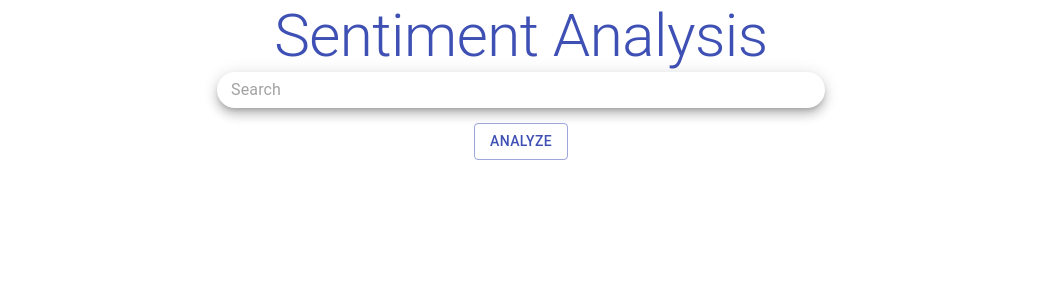
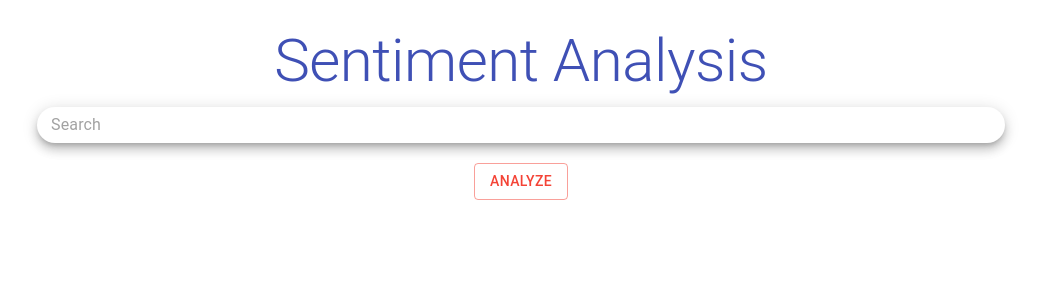
Before and after one commit to arunpandian7/Sentiment-Analysis, a React (Create React App) app in the folder react-frontend/: page / in a window 1280 px wide. Shown: the top 300 px of the page, without its empty margins (119-1160 px from the left). Built offline with nearby package versions, Linux system fonts and the light colour scheme.

Commit message:
UPDATED UI Tweaks

```diff
--- a/react-frontend/src/App.js
+++ b/react-frontend/src/App.js
@@ -1,7 +1,7 @@
 import React from "react";
 
 import Chart from "react-apexcharts";
-import { Typography } from "@material-ui/core";
+import { Typography, Grid } from "@material-ui/core";
 import Styles from "./App.module.css";
 import InputBase from "@material-ui/core/InputBase";
 import Button from "@material-ui/core/Button";
@@ -17,7 +17,7 @@ class App extends React.Component {
     tweets : [],
     series: [44, 55, 41],
     options: {
-      colors: ["#F7464A", "#46BFBD", "#FDB45C"],
+      colors: ["#46BFBD", "#F7464A",  "#FDB45C"],
       labels: ["Positive", "Negative", "Neutral"],
       plotOptions: {
         pie: {
@@ -157,8 +157,10 @@ class App extends React.Component {
 
     var renderTweets = this.state.tweets.map(function(item, i){
           return (
-                <TweetCard data={{item, i}} />
-              );
+            <Grid item xs={12} md={6} >
+            <TweetCard data={{item, i}} />
+            </Grid>
+            );
         })
 
 
@@ -166,18 +168,19 @@ class App extends React.Component {
 
     return (
       <div className={Styles.container}>
-        <Typography variant="h2" color="primary">
+        <Typography variant="h2" color="primary" align="center" className={Styles.title}>
           Sentiment Analysis
         </Typography>
         <Paper
+          className={Styles.searchBar}
           component="form"
-          rounded
+          rounded="true"
           elevation={7}
           style={{
             padding: "2px 4px",
             display: "flex",
             alignItems: "center",
-            width: 600,
+            width: "75%",
             borderRadius: 30,
           }}
         >
@@ -191,13 +194,15 @@ class App extends React.Component {
         <Button
           className={Styles.analyseButton}
           variant="outlined"
-          color="primary"
+          color="secondary"
           onClick={this.clickHandler}
         >
           Analyze
         </ Button>
         {this.showChart()}
+        <Grid container spacing={3} style={{paddingLeft:"10", paddingRight:"10"}}>
         {this.state.submitted?renderTweets:<br />}
+        </Grid>
         {this.showLoadingBar()}
       </div>
     );
--- a/react-frontend/src/App.module.css
+++ b/react-frontend/src/App.module.css
@@ -5,6 +5,7 @@ body{
 .container {
   display: flex;
   align-items: center;
+  margin-top: 25px;
   justify-content: center;
   flex-direction: column;
 }
@@ -13,3 +14,11 @@ body{
   margin-top: 15px !important;
 
 }
+
+.title{
+  margin-bottom: 10px !important;
+}
+
+.searchBar{
+  margin-bottom: 5px !important;
+}
--- a/react-frontend/src/TweetCard.jsx
+++ b/react-frontend/src/TweetCard.jsx
@@ -17,7 +17,7 @@ function TweetCard(props){
 
     return(
         <div key={props.data.i}>
-        <Card variant="outlined">
+        <Card style={{minWidth:300}} variant="outlined">
             <CardContent>
                 <Typography
                 variant="h4"
```
